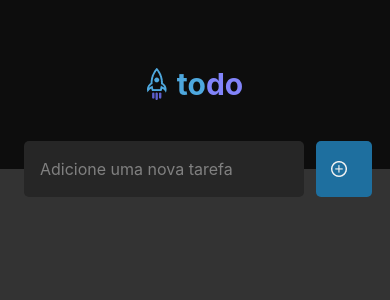
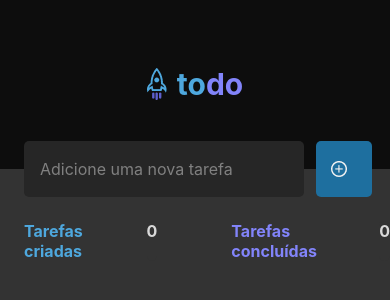
Before and after one commit to ronnylrsd/todolist, a React Native app: screen / in a window 390 px wide. Shown: the top 300 px of the page. Built offline with nearby package versions, Linux system fonts and the light colour scheme.

Commit message:
Feat: create tasks info

```diff
--- a/src/screens/Home/index.tsx
+++ b/src/screens/Home/index.tsx
@@ -5,20 +5,35 @@ export function Home() {
   return (
     <>
       <View style={styles.header}>
-        <Image style={styles.logoImage} source={require("../../assets/rocket.png")} />
+        <Image
+          style={styles.logoImage}
+          source={require("../../assets/rocket.png")}
+        />
         <Text style={styles.logoTo}>to</Text>
         <Text style={styles.logoDo}>do</Text>
       </View>
       <View style={styles.container}>
         <View style={styles.form}>
           <TextInput
-        style={styles.input} placeholder="Adicione uma nova tarefa" placeholderTextColor="#808080" //GRAY300
+            style={styles.input}
+            placeholder="Adicione uma nova tarefa"
+            placeholderTextColor="#808080" //GRAY300
           />
           <TouchableOpacity style={styles.button}>
-          <Text style={styles.buttonText}><Image style={styles.logoImage} source={require("../../assets/addButtonSign.png")} /></Text>
+            <Text style={styles.buttonText}>
+              <Image
+                style={styles.logoImage}
+                source={require("../../assets/addButtonSign.png")}
+              />
+            </Text>
           </TouchableOpacity>
         </View>
-
+        <View style={styles.createdConcludedTasks}>
+          <Text style={styles.createdTasksText}>Tarefas criadas</Text>
+          <Text style={styles.createdTasksNumber}>0</Text>
+          <Text style={styles.concludedTasksText}>Tarefas concluídas</Text>
+          <Text style={styles.concludedTasksNumber}>0</Text>
+        </View>
       </View>
     </>
   );
--- a/src/screens/Home/styles.ts
+++ b/src/screens/Home/styles.ts
@@ -64,4 +64,36 @@ export const styles = StyleSheet.create({
     marginRight: 24,
     marginLeft: 24,
   },
+  createdConcludedTasks: {
+    flexDirection: "row",
+    marginTop: 24,
+    marginLeft: 24,
+  },
+  createdTasksText: {
+    color: '#4EA8DE', //BLUE
+    fontSize: 16,
+    fontWeight: "bold",
+    marginRight: 12,
+  },
+  createdTasksNumber: {
+    color: '#D9D9D9', //GRAY_200
+    fontSize: 16,
+    fontWeight: "bold",
+    backgroundColor: '#333333', //GRAY_400
+    borderRadius: 5,
+  },
+  concludedTasksText: {
+    marginLeft: 74,
+    color: '#8284FA', //PURPLE
+    fontSize: 16,
+    fontWeight: "bold",
+    marginRight: 12,
+  },
+  concludedTasksNumber: {
+    color: '#D9D9D9', //GRAY_200
+    fontSize: 16,
+    fontWeight: "bold",
+    backgroundColor: '#333333', //GRAY_400
+    borderRadius: 5,
+  },
 });
--- a/src/theme/index.ts
+++ b/src/theme/index.ts
@@ -3,8 +3,8 @@ export default {
         //PRODUCT
         PURPLE: '#8284FA',
         DARK_PURPLE: '#5E60CE',
-        BLUE: '4EA8DE',
-        DARK_BLU: '1E6F9F',
+        BLUE: '#4EA8DE',
+        DARK_BLU: '#1E6F9F',
 
         //BASE
         GRAY_700: '#0D0D0D',
```
Lines whose indentation alone changed are shown as unchanged.
